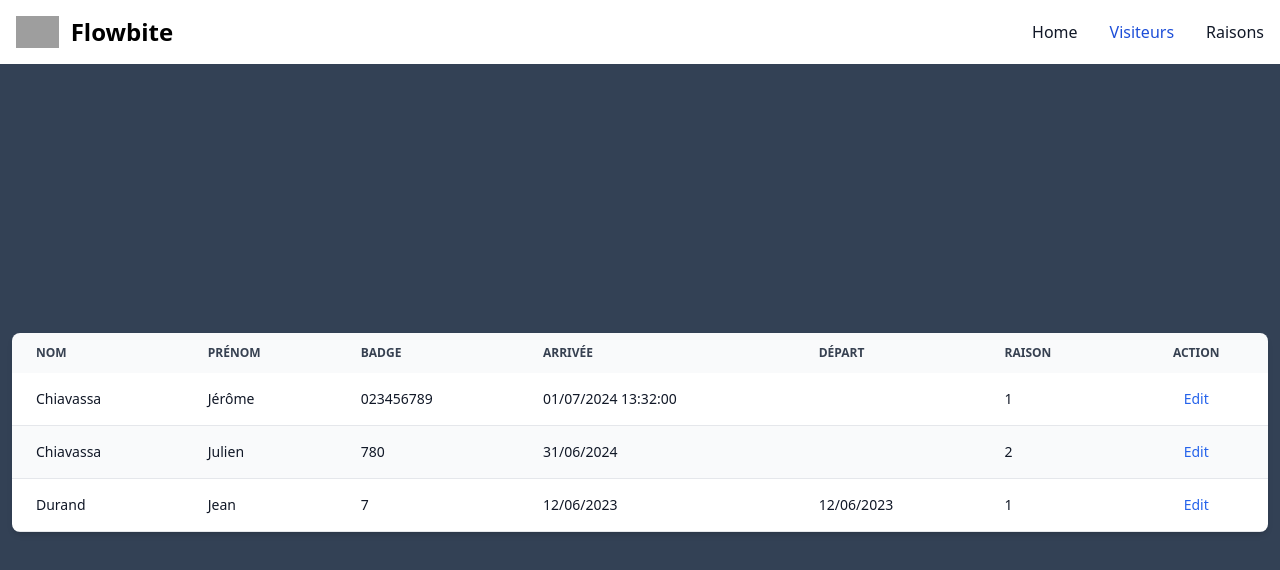
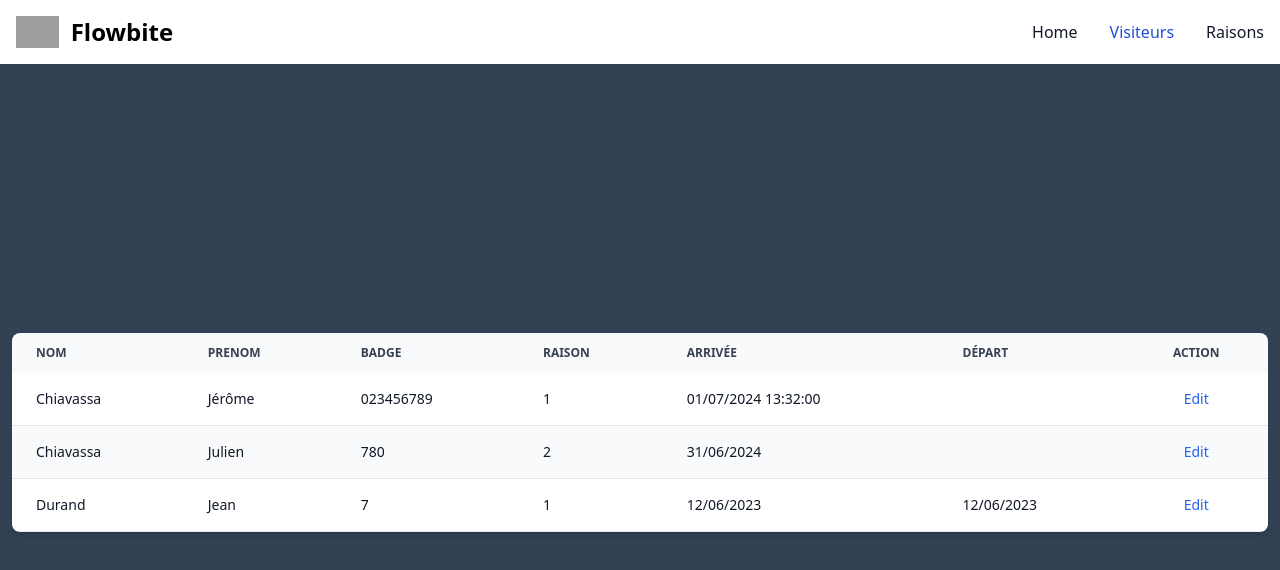
Before and after one commit to Illusion-97/Appro-Biblio, an Angular app: page /visiteurs in a window 1280 px wide. Shown: the top 570 px of the page. Built offline with nearby package versions, Linux system fonts and the light colour scheme; data requests are answered from the project's data file; grey boxes are pictures that could not be loaded.

Commit message:
Generic Table

```diff
--- /dev/null
+++ b/src/common/components/table/table.component.html
@@ -0,0 +1,38 @@
+<div class="relative overflow-x-auto shadow-md sm:rounded-lg">
+  <table class="w-full text-sm text-left rtl:text-right text-gray-500 dark:text-gray-400">
+    <thead class="text-xs text-gray-700 uppercase bg-gray-50 dark:bg-gray-700 dark:text-gray-400">
+    <tr>
+      @for (header of headers; track $index) {
+        <th scope="col" class="px-6 py-3">
+          {{header}}
+        </th>
+      }
+      @if (actions?.length) {
+        <th scope="col" class="px-6 py-3 text-center">
+          Action
+        </th>
+      }
+    </tr>
+    </thead>
+    <tbody>
+      @for(data of datas; track $index){
+        <tr class="odd:bg-white odd:dark:bg-gray-900 even:bg-gray-50 even:dark:bg-gray-800 border-b dark:border-gray-700">
+          @for(displayer of displayers$; track $index) {
+            <th scope="row" class="px-6 py-4 font-medium text-gray-900 whitespace-nowrap dark:text-white">
+              {{displayer(data)}}
+            </th>
+          }
+          @if (actions?.length) {
+            <td class="px-6 py-4">
+              <div class="flex justify-center gap-3">
+                @for (action of actions; track $index) {
+                  <a [routerLink]="action.link(data)" class="font-medium text-blue-600 dark:text-blue-500 hover:underline">{{action.name}}</a>
+                }
+              </div>
+            </td>
+          }
+        </tr>
+      }
+    </tbody>
+  </table>
+</div>
--- /dev/null
+++ b/src/common/components/table/table.component.ts
@@ -0,0 +1,34 @@
+import {Component, Input} from '@angular/core';
+import {RouterLink} from "@angular/router";
+
+@Component({
+  selector: 'app-table',
+  standalone: true,
+  imports: [
+    RouterLink
+  ],
+  templateUrl: './table.component.html',
+  styleUrl: './table.component.css'
+})
+export class TableComponent<T> {
+  @Input({required: true}) datas! : T[]
+  @Input({required: true}) displayers! : Displayer<T>[]
+  @Input() actions? : Action<T>[]
+
+  protected get displayers$() {
+    return this.displayers.map(({display}) => display)
+  }
+  protected get headers() {
+    return this.displayers.map(({header}) => header)
+  }
+
+}
+
+export interface Displayer<T> {
+  header: string
+  display: (value: T) => any
+}
+export interface Action<T> {
+  name: string
+  link: (value: T) => string | any[]
+}
--- a/src/raisons/views/all/all.component.html
+++ b/src/raisons/views/all/all.component.html
@@ -1,5 +1,5 @@
 <div class="h-full w-full flex">
   <div class="grow min-w-0 px-3 flex flex-col justify-center">
-    <app-table [raisons]="(raisons | async) ?? []"/>
+    <app-table [datas]="(raisons | async) ?? []" [displayers]="displayers" [actions]="actions"/>
   </div>
 </div>
--- a/src/raisons/views/all/all.component.ts
+++ b/src/raisons/views/all/all.component.ts
@@ -1,20 +1,32 @@
 import {Component, inject} from '@angular/core';
-import {TableComponent} from "../../components/table/table.component";
 import {map, Observable} from "rxjs";
 import {Raison} from "../../models/raison";
 import {ActivatedRoute} from "@angular/router";
 import {AsyncPipe} from "@angular/common";
+import {Action, Displayer, TableComponent} from "../../../common/components/table/table.component";
 
 @Component({
   selector: 'app-all',
   standalone: true,
   imports: [
-    TableComponent,
-    AsyncPipe
+    AsyncPipe,
+    TableComponent
   ],
   templateUrl: './all.component.html',
   styleUrl: './all.component.css'
 })
 export class AllComponent {
   raisons: Observable<Raison[]> = inject(ActivatedRoute).data.pipe(map(({raisons}) => raisons))
+  displayers: Displayer<Raison>[] = [
+    {
+      header: "Libelle",
+      display: (value) => value.libelle
+    }
+  ]
+  actions: Action<Raison>[] = [
+    {
+      name: "Edit",
+      link: value => 'editor/'+value.id
+    }
+  ]
 }
--- a/src/visiteurs/models/visiteur.ts
+++ b/src/visiteurs/models/visiteur.ts
@@ -1,9 +1,11 @@
+import {Raison} from "../../raisons/models/raison";
+
 export interface Visiteur {
   id: number,
   nom: string,
   prenom: string,
   badge: string,
-  raison: number,
+  raison: Raison,
   arrivee: string,
   depart?: string
 }
--- a/src/visiteurs/views/all/all.component.html
+++ b/src/visiteurs/views/all/all.component.html
@@ -1,5 +1,5 @@
 <div class="h-full w-full flex">
   <div class="grow min-w-0 px-3 flex flex-col justify-center">
-    <app-table [visiteurs]="(visiteurs | async) ?? []"/>
+    <app-table [datas]="(visiteurs | async) ?? []" [displayers]="displayers" [actions]="actions"/>
   </div>
 </div>
--- a/src/visiteurs/views/all/all.component.ts
+++ b/src/visiteurs/views/all/all.component.ts
@@ -1,20 +1,49 @@
 import {Component, inject} from '@angular/core';
-import {TableComponent} from "../../components/table/table.component";
 import {map, Observable} from "rxjs";
 import {Visiteur} from "../../models/visiteur";
 import {ActivatedRoute} from "@angular/router";
 import {AsyncPipe} from "@angular/common";
+import {Action, Displayer, TableComponent} from "../../../common/components/table/table.component";
+import {Raison} from "../../../raisons/models/raison";
 
 @Component({
   selector: 'app-all',
   standalone: true,
   imports: [
     TableComponent,
-    AsyncPipe
+    AsyncPipe,
+    TableComponent
   ],
   templateUrl: './all.component.html',
   styleUrl: './all.component.css'
 })
 export class AllComponent {
   visiteurs: Observable<Visiteur[]> = inject(ActivatedRoute).data.pipe(map(({visiteurs}) => visiteurs))
+  displayers: Displayer<Visiteur>[] = [
+    {
+      header: "Nom",
+      display: (value) => value.nom
+    },{
+      header: "Prenom",
+      display: (value) => value.prenom
+    },{
+      header: "Badge",
+      display: (value) => value.badge
+    },{
+      header: "Raison",
+      display: (value) => value.raison
+    },{
+      header: "Arrivée",
+      display: (value) => value.arrivee
+    },{
+      header: "Départ",
+      display: (value) => value.depart
+    },
+  ]
+  actions: Action<Visiteur>[] = [
+    {
+      name: "Edit",
+      link: value => 'editor/'+value.id
+    }
+  ]
 }
--- a/src/visiteurs/views/editor/editor.component.html
+++ b/src/visiteurs/views/editor/editor.component.html
@@ -9,14 +9,25 @@
         <label for="prenom" class="block mb-2 text-sm font-medium text-gray-900 dark:text-white">Prénom</label>
         <input formControlName="prenom" type="text" id="prenom" class="bg-gray-50 border border-gray-300 text-gray-900 text-sm rounded-lg focus:ring-blue-500 focus:border-blue-500 block w-full p-2.5 dark:bg-gray-700 dark:border-gray-600 dark:placeholder-gray-400 dark:text-white dark:focus:ring-blue-500 dark:focus:border-blue-500" required />
       </div>
-      <div class="mb-5">
+      <div class="mb-5 flex">
+        <div class="w-6/12 px-1">
           <label for="badge" class="block mb-2 text-sm font-medium text-gray-900 dark:text-white">Numéro de badge</label>
-        <input formControlName="badge" type="text" id="badge" class="bg-gray-50 border border-gray-300 text-gray-900 text-sm rounded-lg focus:ring-blue-500 focus:border-blue-500 block w-full p-2.5 dark:bg-gray-700 dark:border-gray-600 dark:placeholder-gray-400 dark:text-white dark:focus:ring-blue-500 dark:focus:border-blue-500" required />
+          <select id="badge" formControlName="badge" class="bg-gray-50 border border-gray-300 text-gray-900 text-sm rounded-lg focus:ring-blue-500 focus:border-blue-500 block w-full p-2.5 dark:bg-gray-700 dark:border-gray-600 dark:placeholder-gray-400 dark:text-white dark:focus:ring-blue-500 dark:focus:border-blue-500">
+            @for (raison of raisons | async; track $index) {
+              <option [ngValue]="raison">{{raison.libelle}}</option>
+            }
+          </select>
         </div>
-      <div class="mb-5">
+        <div class="w-6/12 px-1">
           <label for="raison" class="block mb-2 text-sm font-medium text-gray-900 dark:text-white">Raison de la visite</label>
-        <input formControlName="raison" type="text" id="raison" class="bg-gray-50 border border-gray-300 text-gray-900 text-sm rounded-lg focus:ring-blue-500 focus:border-blue-500 block w-full p-2.5 dark:bg-gray-700 dark:border-gray-600 dark:placeholder-gray-400 dark:text-white dark:focus:ring-blue-500 dark:focus:border-blue-500" required />
+          <select id="raison" formControlName="raison" class="bg-gray-50 border border-gray-300 text-gray-900 text-sm rounded-lg focus:ring-blue-500 focus:border-blue-500 block w-full p-2.5 dark:bg-gray-700 dark:border-gray-600 dark:placeholder-gray-400 dark:text-white dark:focus:ring-blue-500 dark:focus:border-blue-500">
+            @for (raison of raisons | async; track $index) {
+              <option [ngValue]="raison">{{raison.libelle}}</option>
+            }
+          </select>
         </div>
+      </div>
+      @if (form.value.id) {
         <div class="mb-5">
           <label for="arrivee" class="block mb-2 text-sm font-medium text-gray-900 dark:text-white">Date d'arrivée</label>
           <input formControlName="arrivee" type="text" id="arrivee" class="bg-gray-50 border border-gray-300 text-gray-900 text-sm rounded-lg focus:ring-blue-500 focus:border-blue-500 block w-full p-2.5 dark:bg-gray-700 dark:border-gray-600 dark:placeholder-gray-400 dark:text-white dark:focus:ring-blue-500 dark:focus:border-blue-500" required />
@@ -25,7 +36,9 @@
           <label for="depart" class="block mb-2 text-sm font-medium text-gray-900 dark:text-white">Date de départ</label>
           <input formControlName="depart" type="text" id="depart" class="bg-gray-50 border border-gray-300 text-gray-900 text-sm rounded-lg focus:ring-blue-500 focus:border-blue-500 block w-full p-2.5 dark:bg-gray-700 dark:border-gray-600 dark:placeholder-gray-400 dark:text-white dark:focus:ring-blue-500 dark:focus:border-blue-500" />
         </div>
+      }
       <button type="submit" class="text-white bg-blue-700 hover:bg-blue-800 focus:ring-4 focus:outline-none focus:ring-blue-300 font-medium rounded-lg text-sm w-full sm:w-auto px-5 py-2.5 text-center dark:bg-blue-600 dark:hover:bg-blue-700 dark:focus:ring-blue-800">Submit</button>
     </form>
   </div>
 </div>
+{{jsonValue}}
--- a/src/visiteurs/views/editor/editor.component.ts
+++ b/src/visiteurs/views/editor/editor.component.ts
@@ -2,29 +2,39 @@ import {Component, inject} from '@angular/core';
 import {AbstractFormComponent} from "../../../common/components/abstract-form-component";
 import {FormControl, FormGroup, ReactiveFormsModule, Validators} from "@angular/forms";
 import {HttpClient} from "@angular/common/http";
-import {catchError, map, of, throwError} from "rxjs";
+import {catchError, map, Observable, of, throwError} from "rxjs";
 import {ActivatedRoute, Router} from "@angular/router";
 import {takeUntilDestroyed} from "@angular/core/rxjs-interop";
+import {Raison} from "../../../raisons/models/raison";
+import {AsyncPipe} from "@angular/common";
 
 @Component({
   selector: 'app-editor',
   standalone: true,
   imports: [
-    ReactiveFormsModule
+    ReactiveFormsModule,
+    AsyncPipe
   ],
   templateUrl: './editor.component.html',
   styleUrl: './editor.component.css'
 })
 export class EditorComponent extends AbstractFormComponent {
   form: FormGroup = new FormGroup<any>({
-    id: new FormControl(0),
-    nom: new FormControl("", {validators: [Validators.required]}),
-    prenom: new FormControl("", {validators: [Validators.required]}),
-    badge: new FormControl("", {validators: [Validators.required]}),
-    raison: new FormControl("", {validators: [Validators.required]}),
-    arrivee: new FormControl(new Date(), {validators: [Validators.required]}),
-    depart: new FormControl("")
+    id: new FormControl(0, {nonNullable: true}),
+    nom: new FormControl("", {validators: [Validators.required],
+      nonNullable: true}),
+    prenom: new FormControl("", {validators: [Validators.required],
+      nonNullable: true}),
+    badge: new FormControl("", {validators: [Validators.required],
+      nonNullable: true}),
+    raison: new FormControl({}, {validators: [Validators.required]}),
+    arrivee: new FormControl(new Date().toLocaleString(), {
+      validators: [Validators.required],
+      nonNullable: true
+    }),
+    depart: new FormControl("", {nonNullable: true})
   });
+  raisons: Observable<Raison[]> = inject(ActivatedRoute).data.pipe(map(({raisons}) => raisons))
 
   private http = inject(HttpClient)
   private router = inject(Router)
@@ -34,7 +44,6 @@ export class EditorComponent extends AbstractFormComponent {
     route.data
       .pipe(map(({visiteur}) => visiteur), takeUntilDestroyed())
       .subscribe(visiteur => {
-        console.log("visiteur ", visiteur)
         if(visiteur) this.form.patchValue(visiteur)
         else this.form.reset()
       })
--- a/src/visiteurs/visiteurs.routes.ts
+++ b/src/visiteurs/visiteurs.routes.ts
@@ -25,7 +25,8 @@ export const routes: Routes = [
               return of(undefined)
             }))
           : undefined
-      }
+      },
+      raisons: () => inject(HttpClient).get("/raisons")
     }
   }
 ]
```
Also changed, not shown: src/common/components/table/table.component.css (added), 1 other file (tests, documents, lock files or other folders). Lines whose indentation alone changed are shown as unchanged.
